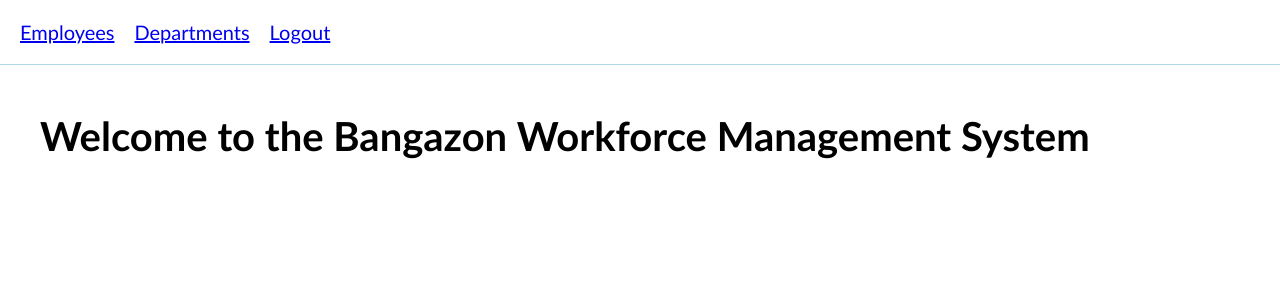
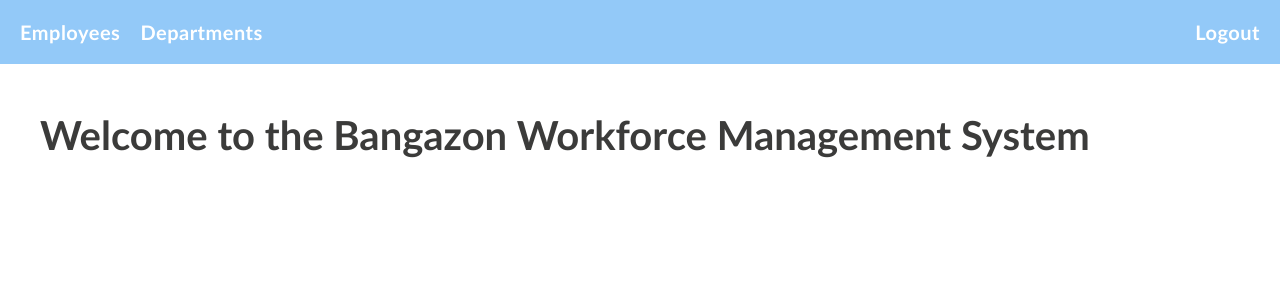
Before and after one commit to nss-cohort-40/banagzon-workforce-mgt-upper-class-twits, a Django app: page / in a window 1280 px wide. Shown: the top 300 px of the page. Run offline with Django 3.2, Linux system fonts and the light colour scheme.

Commit message:
style: moved Logout to right side of navbar. change links' font size and colors. changed font color on body to match links' hover color

```diff
--- a/hrapp/static/styles/base.css
+++ b/hrapp/static/styles/base.css
@@ -4,16 +4,21 @@ body {
   font-size: 1.25em;
   font-family: "Gill Sans", "Gill Sans MT", Calibri, "Trebuchet MS",
     sans-serif;
+  color: rgb(59, 59, 58);
 }
 
 .main-content {
   padding: 1em 2em;
 }
 
+#site-nav {
+  background-color: rgb(147, 201, 248);
+  position: sticky;
+  top: 0;
+}
 .nav-list {
   list-style-type: none;
   display: flex;
-  border-bottom: 1px solid lightblue;
   padding-left: 0;
   margin: 0;
 }
@@ -21,3 +26,26 @@ body {
 .nav-list__route {
   padding: 1em 0 1em 1em;
 }
+
+.nav-list__route > a {
+  text-decoration: none;
+  font-weight: 600;
+  letter-spacing: 0.5px;
+}
+
+.nav-list__route > a:visited {
+  color: white;
+}
+
+.nav-list__route > a:link {
+  color: white;
+}
+
+.nav-list__route > a:hover {
+  color: rgb(59, 59, 58);
+}
+
+.logout {
+  margin-left: auto;
+  padding-right: 1em;
+}
```
